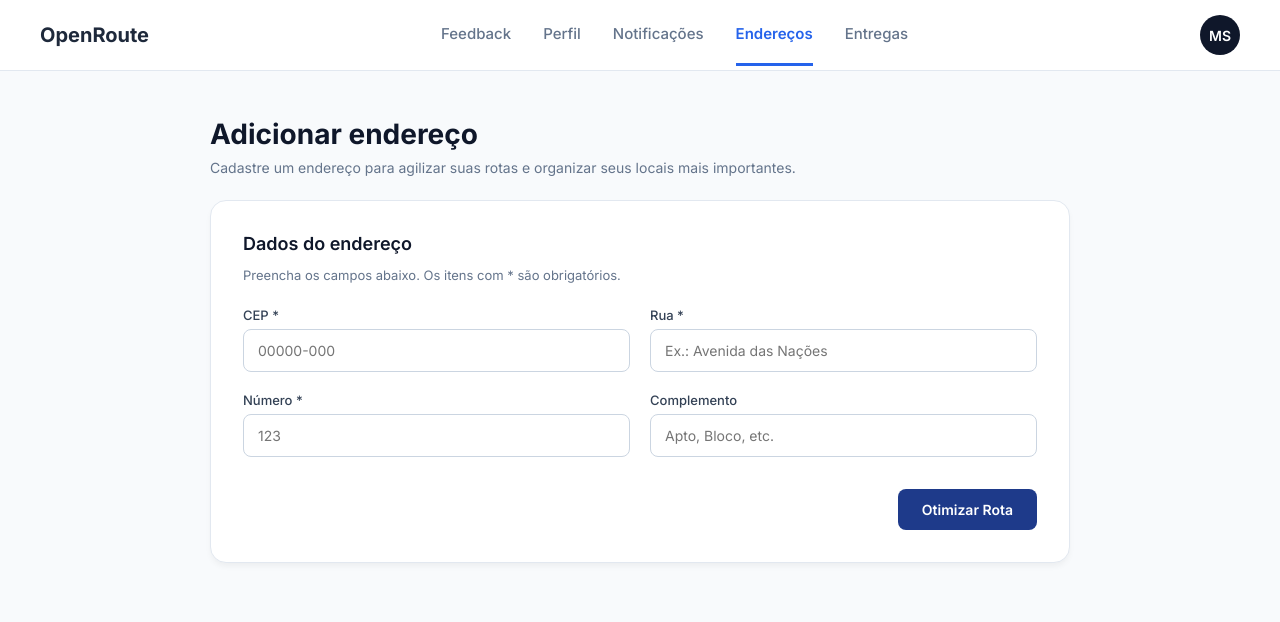
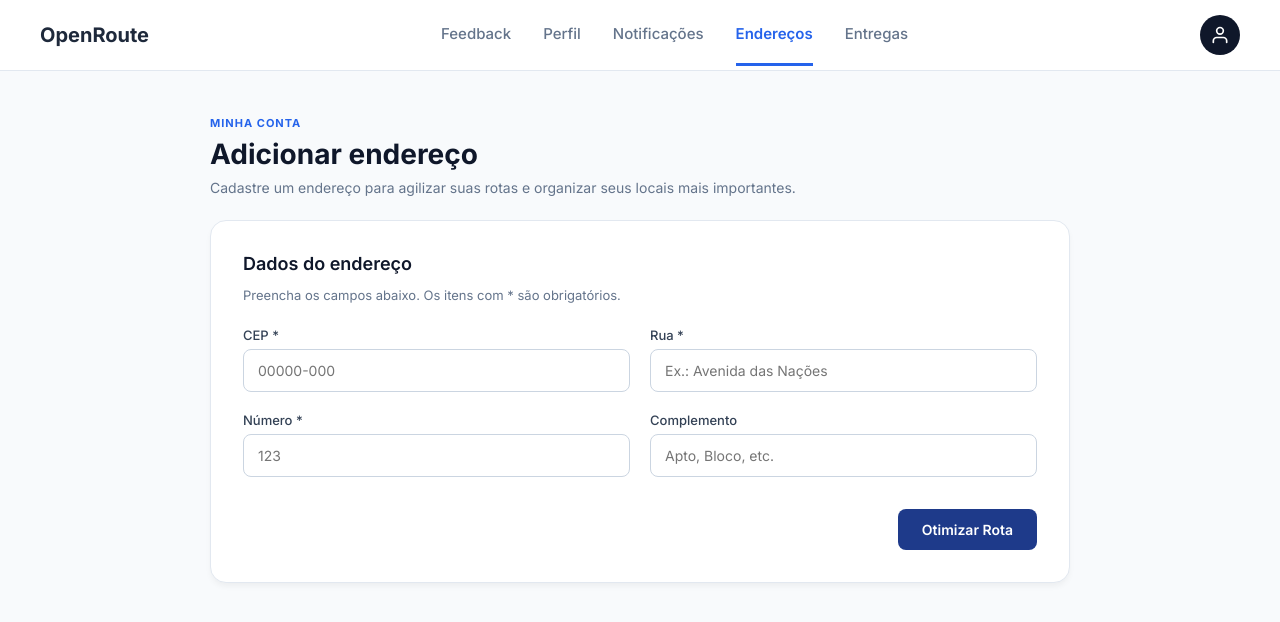
Before and after one commit to FGA0138-MDS-Ajax/2026.2-T02-Turing, an Angular app in the folder frontend/: page /painel-motorista in a window 1280 px wide. Shown: the top 622 px of the page. Built offline with nearby package versions, Linux system fonts and the light colour scheme.

Commit message:
alterando a aba de entregas

```diff
--- a/frontend/src/app/pages/painel-motorista/painel-motorista.component.html
+++ b/frontend/src/app/pages/painel-motorista/painel-motorista.component.html
@@ -16,10 +16,13 @@
       <span [class.active]="abaAtiva === 'entregas'" (click)="selecionarAba('entregas')">Entregas</span>
     </nav>
 
-    <!-- menu de perfil do usuario -->
+    <!-- menu de perfil do utilizador com svg do bonequinho -->
     <div class="user-profile-container">
       <div class="avatar" (click)="toggleMenuPerfil()">
-        <span>MS</span>
+        <svg xmlns="http://www.w3.org/2000/svg" width="20" height="20" viewBox="0 0 24 24" fill="none" stroke="currentColor" stroke-width="2" stroke-linecap="round" stroke-linejoin="round">
+          <path d="M20 21v-2a4 4 0 0 0-4-4H8a4 4 0 0 0-4 4v2"></path>
+          <circle cx="12" cy="7" r="4"></circle>
+        </svg>
       </div>
 
       <div class="dropdown-menu" *ngIf="menuPerfilAberto">
@@ -34,10 +37,11 @@
   <!-- conteudo principal q muda conforme a aba -->
   <main class="conteudo">
 
-    <!-- aba de endereços -->
+    <!-- aba de endereços com cep, rua, número e complemento -->
     <div *ngIf="abaAtiva === 'enderecos'" class="tab-content">
       <div class="section-header">
         <div>
+          <span class="sub-titulo">MINHA CONTA</span>
           <h1>Adicionar endereço</h1>
           <p class="descricao">Cadastre um endereço para agilizar suas rotas e organizar seus locais mais importantes.</p>
         </div>
@@ -75,7 +79,7 @@
       </div>
     </div>
 
-    <!-- aba de entregas vazia, pronta p/ receber os dados reais depois -->
+    <!-- aba de entregas vazia -->
     <div *ngIf="abaAtiva === 'entregas'" class="tab-content">
       <div class="section-header">
         <div>
```
